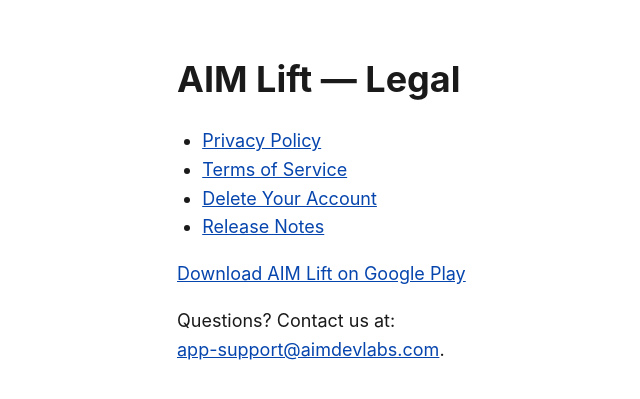
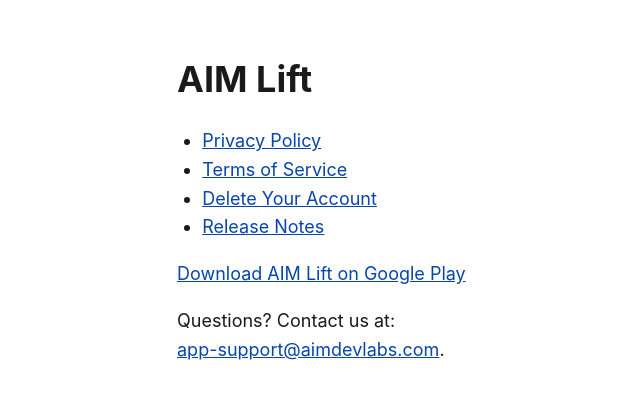
Before and after one commit to the-converter-523/aim-lift-legal, a Jekyll site: the page built from index.md, in a window 1280 px wide. Shown: the top 399 px of the page, without its empty margins (113-753 px from the left). Built offline with Jekyll 4.4.1, drawn with Linux system fonts in a browser that asks for light colours; our own code applies the rules of GitHub Pages for plain Markdown files.

Commit message:
Remove Legal from homepage header

```diff
--- a/index.md
+++ b/index.md
@@ -1,4 +1,4 @@
-# AIM Lift — Legal
+# AIM Lift
 
 - [Privacy Policy](./privacy-policy)
 - [Terms of Service](./terms-of-service)
```
